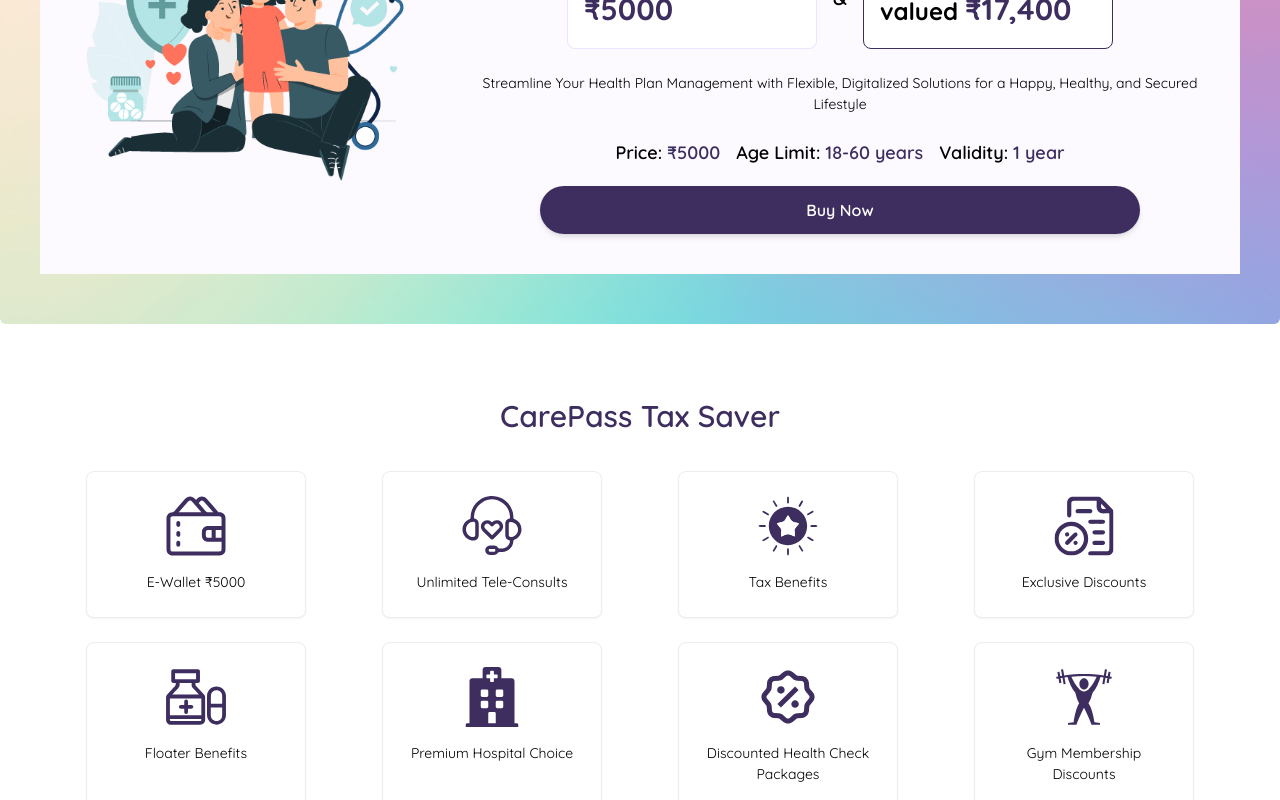
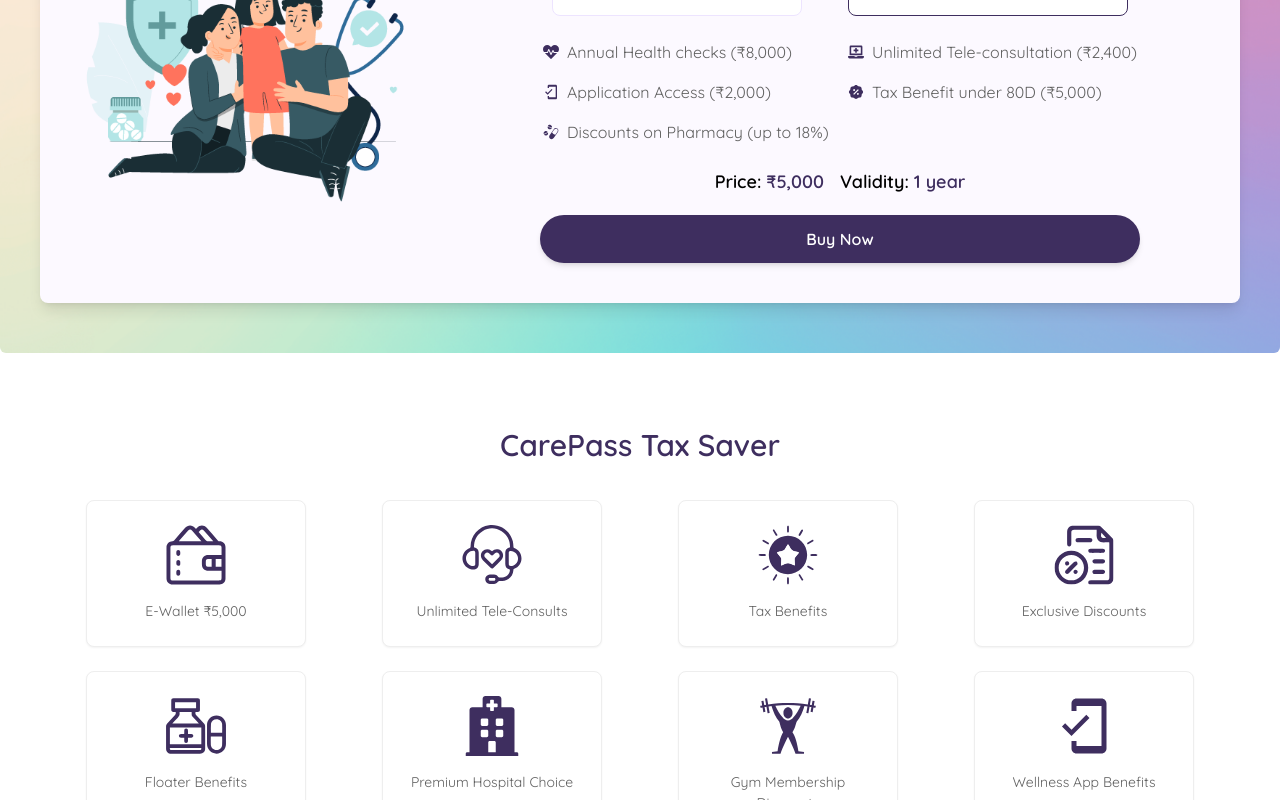
Before and after one commit to sriramarumugham/CAREPASS-UI, a React (Vite) app: page /tax-saver in a window 1280 px wide. Shown: the part 360-1160 px from the top of the page. Built offline with nearby package versions, Linux system fonts and the light colour scheme; no server answers; what @sinclair/typebox would draw is missing.

Commit message:
product landing page changes

```diff
--- a/src/pages/gold-plan.tsx
+++ b/src/pages/gold-plan.tsx
@@ -13,7 +13,12 @@
 import SilverHeart from '../assets/gold-plan.png'
 import { goldPlanGrid, ResponsiveGrid } from '../utils/plan-benifits'
 import { BenefitsBreakdownGold, HealthcareEcosystem, HowItWorksGold, WellnessApp } from '../components/extras'
-
+import { FaHeartbeat, FaClinicMedical, FaTooth } from "react-icons/fa";
+import { IoGlasses } from "react-icons/io5";
+import { FaUserDoctor, FaShieldHeart } from "react-icons/fa6";
+import { RiDiscountPercentFill } from "react-icons/ri";
+import { MdOutlineMobileFriendly } from "react-icons/md";
+import { GiMedicines } from "react-icons/gi";
 
 const themeColors = {
     primary: "text-deepPurple",
@@ -87,23 +92,30 @@
         navigate(ROUTES.CART, { relative: 'path' })
     };
 
-
     return (
         <>
             <Navbar />
 
             <div
-                className={`w-full  px-[20px] rounded-md   py-[50px] min-h-[450px] h-auto ${themeColors.sectionBg} flex flex-col lg:flex-row items-center justify-evenly gap-5`}
+                className={`w-full  px-[20px] rounded-md py-[50px] min-h-[450px] h-auto ${themeColors.sectionBg} flex flex-col lg:flex-row items-center justify-evenly gap-5`}
                 style={{ backgroundImage: `url(${Gradient})` }}
             >
-
-
                 <PlanDetails
-                    heading="CarePass Gold: Comprehensive Family Care, Enhanced with Critical Illness Coverage"
-                    description="Experience unmatched peace of mind with CarePass Gold, the ultimate healthcare solution for you and your loved ones. This premium product seamlessly integrates the benefits of Tax Saver and Silver, with an added layer of critical illness coverage."
-                    pay="₹10000"
-                    values=" ₹3,00,000"
-                    price="₹10000"
+                    heading="CarePass Gold"
+                    description={[
+                        { text: 'Preventive Health Check: ₹8,000', icon: <FaHeartbeat /> },
+                        { text: "Doctor Consultation: ₹12,400", icon: <FaUserDoctor /> },
+                        { text: "App Access: ₹2,000", icon: <MdOutlineMobileFriendly /> },
+                        { text: "Medicines: ₹6,000 ", icon: <GiMedicines /> },
+                        { text: 'Diagnostic: ₹7,000', icon: <FaClinicMedical /> },
+                        { text: 'Dental Care: ₹4,200', icon: <FaTooth /> },
+                        { text: 'Vision Care: ₹2,800', icon: <IoGlasses /> },
+                        { text: 'Critical Illness: ₹2,50,000', icon: <FaShieldHeart /> },
+                        { text: 'Tax Benefits Under 80D: ₹10,000', icon: <RiDiscountPercentFill /> },
+                    ]}
+                    pay="₹10,000"
+                    values=" ₹3,00,000+"
+                    price="₹10,000"
                     ageLimit="18-60 years"
                     validity="1 year"
                     themeColors={themeColors}
--- a/src/pages/super-topup.tsx
+++ b/src/pages/super-topup.tsx
@@ -1,6 +1,6 @@
 import Navbar from "../components/nav-bar";
 import { PlanDetails, TableTemplate } from "./tax-saver";
-import SilverHeart from '../assets/insurance/silber-heart.png'
+import { FaCheckCircle, FaHeartbeat, FaLaptopMedical, FaPrescriptionBottleAlt, FaUserShield } from "react-icons/fa";
 import TrustedPartnersSection from "../components/trusted-partners";
 import ContactUsSection from "../components/contact-us";
 import FooterSection from "../components/footer";
@@ -12,6 +12,13 @@
 import platinum_image from '../assets/carepass_platinum.png';
 import { platinumPlanGrid, ResponsiveGrid } from "../utils/plan-benifits";
 import { BenefitsBreakdownPlatinum, HealthcareEcosystem, HowItWorksPlatinum } from "../components/extras";
+import { FaClinicMedical, FaTooth } from "react-icons/fa";
+import { IoGlasses } from "react-icons/io5";
+import { FaUserDoctor, FaShieldHeart } from "react-icons/fa6";
+import { RiDiscountPercentFill } from "react-icons/ri";
+import { MdOutlineMobileFriendly, MdHealthAndSafety } from "react-icons/md";
+import { GiMedicines } from "react-icons/gi";
+import { TbHealthRecognition } from "react-icons/tb";
 
 
 const SuperTopUpPage = () => {
@@ -76,11 +83,8 @@
         },
       ];
 
-
-
     const { addToCart } = useCartStore();
     const navigate = useNavigate();
-
 
     const productId = "product4";
     const productName = "CarePass Platinum";
@@ -91,30 +95,38 @@
         navigate(ROUTES.CART, { relative: 'path' })
     };
 
-
     return (
         <>
             <Navbar />
-
             <div
                 className={`w-full  px-[20px] rounded-md   py-[50px] min-h-[450px] h-auto ${themeColors.sectionBg} flex flex-col lg:flex-row items-center justify-evenly gap-5`}
                 style={{ backgroundImage: `url(${Gradient})` }}
             >
                 <PlanDetails
-                    heading="CarePass Platinum: Comprehensive Health and Financial Protection, Elevated"
-                    description="Experience unparalleled protection and care with CarePass Platinum, a cohesive product combining the benefits of Tax Saver, Silver, and Gold, enhanced with a super top-up."
+                    heading="CarePass Platinum"
+                    description={[
+                      { text: 'Preventive Health Check: ₹8,000', icon: <FaHeartbeat /> },
+                      { text: "Doctor Consultation: ₹12,400", icon: <FaUserDoctor /> },
+                      { text: "App Access: ₹2,000", icon: <MdOutlineMobileFriendly /> },
+                      { text: "Medicines: ₹6,000 ", icon: <GiMedicines /> },
+                      { text: 'Diagnostic: ₹7,000', icon: <FaClinicMedical /> },
+                      { text: 'Dental Care: ₹4,200', icon: <FaTooth /> },
+                      { text: 'Vision Care: ₹2,800', icon: <IoGlasses /> },
+                      { text: 'Critical Illness: ₹2,50,000', icon: <FaShieldHeart /> },
+                      { text: 'Health Insurance Benefits', icon: <MdHealthAndSafety /> },
+                      { text: 'Super Top-Up: ₹15,00,000/ ₹25,00,000', icon: <FaCheckCircle /> },
+                      { text: 'Health Insurance: ₹3,00,000/₹5,00,000', icon: <TbHealthRecognition /> },
+                      { text: 'Tax Benefits Under 80D: ₹15,000', icon: <RiDiscountPercentFill /> },
+                  ]}
                     pay="₹15,000"
-                    values="₹28,00,000"
+                    values="₹28,00,000+"
                     price="₹15,000"
                     ageLimit="18-60 years"
                     validity="1 year"
                     themeColors={themeColors}
                     imgSrc={platinum_image}
                     onBuyNow={handleBuyNow}
-
                 />
-
-
             </div>
 
             <ResponsiveGrid gridItems={platinumPlanGrid} heading='CarePass Platinum Plan' />
--- a/src/pages/tax-saver.tsx
+++ b/src/pages/tax-saver.tsx
@@ -12,7 +12,11 @@
 import { ROUTES } from "../utils/routes";
 import './Hero.css';
 import HeartPatient from '../assets/family-gold.png'
-import { taxSaverGrid, ResponsiveGrid } from "../utils/plan-benifits"
+import { FaHeartbeat, FaLaptopMedical } from "react-icons/fa";
+import { MdOutlineMobileFriendly } from "react-icons/md";
+import { GiMedicines } from "react-icons/gi";
+import { RiDiscountPercentFill } from "react-icons/ri";
+import { taxSaverGrid, ResponsiveGrid } from "../utils/plan-benifits";
 import { BenefitsBreakdownTaxSaver, CarePassBenefitsTaxSaver, HealthcareEcosystem, HowItWorksTaxSaver, WhyChooseCarePassTaxSaver } from "../components/extras"
 
 
@@ -46,17 +50,23 @@
             >
 
                 <PlanDetails
-                    heading="CarePass Tax Saver Plan: Healthier Life, Lower Taxes"
-                    pay="₹5000"
-                    values="₹17,400"
-                    description="Streamline Your Health Plan Management with Flexible, Digitalized Solutions for a Happy, Healthy, and Secured Lifestyle"
-                    price="₹5000"
+                heading="CarePass Tax Saver Plan"
+                pay="₹5,000"
+                values="₹17,000+"
+                description={[
+                    { text: "Annual Health checks (₹8,000)", icon: <FaHeartbeat /> },
+                    { text: "Unlimited Tele-consultation (₹2,400)", icon: <FaLaptopMedical /> },
+                    { text: "Application Access (₹2,000)", icon: <MdOutlineMobileFriendly /> },
+                    { text: "Tax Benefit under 80D (₹5,000)", icon: <RiDiscountPercentFill /> },
+                    { text: "Discounts on Pharmacy (up to 18%)", icon: <GiMedicines /> },
+                ]}
+                price="₹5,000"
                 ageLimit="18-60 years"
                 validity="1 year"
                 themeColors={themeColors}
                 imgSrc={HeartPatient}
                 onBuyNow={handleBuyNow}
-
+                isTaxSaver={true}
                 />
             </div>
 
@@ -91,6 +101,7 @@
     };
     imgSrc: string;
     onBuyNow: () => void;
+    isTaxSaver: boolean;
 }
 
 export const PlanDetails: FC<PlanDetailsProps> = ({
@@ -103,20 +114,30 @@
     validity,
     themeColors,
     imgSrc,
-    onBuyNow
+    onBuyNow,
+    isTaxSaver,
   }) => {
     return (
       <div
-            className={`flex flex-col mt-[20px] items-center md:flex-row w-full max-w-[1200px] ${themeColors.background} m-auto`}
+        className={`flex flex-col mt-8 items-center md:flex-row w-full max-w-[1200px] ${themeColors.background} m-auto shadow-lg rounded-lg overflow-hidden transform transition-all hover:scale-105 hover:shadow-2xl`}
       >
+        {/* Buy Now button for mobile - moved above the image */}
+        <button
+          onClick={onBuyNow}
+          className="w-full mb-4 block md:hidden max-w-[600px] inline-flex items-center gap-2 rounded-full justify-center px-8 py-3 bg-deepPurple text-white font-semibold text-base shadow-md hover:bg-purple-700 focus:outline-none order-1"
+        >
+          Buy Now
+        </button>
+
         <img
           src={imgSrc}
-                className="max-w-[400px] w-full object-cover "
+          className="max-w-[400px] w-full object-cover"
           alt="Plan Illustration"
         />
-            <div className="p-[40px]">
+
+        <div className="p-[40px] flex flex-col items-center w-full">
           {/* Content */}
-                <div className="flex flex-col items-center">
+          <div className="flex flex-col items-center w-full">
             <p className="text-xl font-bold md:text-3xl text-center text-deepPurple">
               {heading}
             </p>
@@ -135,11 +156,11 @@
               <p className="text-xl font-semibold">&</p>
 
               <div
-                            className={`${themeColors.cardBg} rounded-lg p-4 border border-1 border-deepPurple w-full md:w-[250px] flex flex-col justify-between`}
+                className={`${themeColors.cardBg} rounded-lg p-4 border border-1 border-deepPurple w-full md:w-[280px] flex flex-col justify-between`}
               >
                 <p className="font-bold">Receive benefits</p>
                 <p className="font-bold text-2xl">
-                                valued{" "}
+                  upto{" "}
                   <span className="font-bold text-2xl md:text-3xl text-deepPurple">
                     {values}
                   </span>
@@ -147,25 +168,35 @@
               </div>
             </div>
 
-                    {/* Description */}
-                    <p className="mt-6 text-center text-sm">{description}</p>
+            {/* Description as a simple two-column grid */}
+            <div className="grid grid-cols-1 sm:grid-cols-2 gap-4 mt-6">
+              {description.map((item, index) => (
+                <div key={index} className="flex items-center gap-2">
+                  <div className="text-deepPurple">{item.icon}</div>
+                  <p className="text-gray-700">{item.text}</p>
+                </div>
+              ))}
+            </div>
 
             {/* Price, Age Limit, Validity */}
             <div className="flex flex-col md:flex-row mt-6 gap-4 text-base md:text-lg">
               <p className="font-semibold">
                 Price: <span className="text-deepPurple">{price}</span>
               </p>
+              {!isTaxSaver && (
                 <p className="font-semibold">
                   Age Limit: <span className="text-deepPurple">{ageLimit}</span>
                 </p>
+              )}
               <p className="font-semibold">
                 Validity: <span className="text-deepPurple">{validity}</span>
               </p>
             </div>
 
+            {/* Buy Now button for larger screens */}
             <button
               onClick={onBuyNow}
-                        className="w-full mt-5 max-w-[600px] inline-flex items-center gap-2 rounded-full justify-center px-8 py-3 bg-deepPurple text-white font-semibold text-base shadow-md hover:bg-purple-700 focus:outline-none"
+              className="w-full mt-5 hidden md:block max-w-[600px] inline-flex items-center gap-2 rounded-full justify-center px-8 py-3 bg-deepPurple text-white font-semibold text-base shadow-md hover:bg-purple-700 focus:outline-none"
             >
               Buy Now
             </button>
@@ -174,6 +205,8 @@
       </div>
     );
   };
+
+
 
 
 interface TableTemplateProps<T> {
--- a/src/utils/plan-benifits.tsx
+++ b/src/utils/plan-benifits.tsx
@@ -7,46 +7,38 @@
 import headphone from '../assets/GOLD/headphone.svg';
 import hand from '../assets/GOLD/hand.svg';
 import tag from '../assets/GOLD/tag.svg';
-import { MdOutlineMobileFriendly, MdHealthAndSafety } from "react-icons/md";
-import { FaHospital, FaUserShield } from "react-icons/fa";
+import { MdOutlineMobileFriendly, MdHealthAndSafety, MdFamilyRestroom } from "react-icons/md";
+import { FaHospital, FaUserShield, FaHeartbeat } from "react-icons/fa";
 import { BsQrCodeScan } from "react-icons/bs";
 import { FaPersonCircleCheck } from "react-icons/fa6";
 import { GiWeightLiftingUp } from "react-icons/gi";
-import { RiDiscountPercentLine } from "react-icons/ri";
-import { TfiCup } from "react-icons/tfi";
-import { BsHeartPulse } from "react-icons/bs";
-import { TbPigMoney } from "react-icons/tb";
+import { RiDiscountPercentLine, RiDiscountPercentFill } from "react-icons/ri";
 import { GiHealthNormal } from "react-icons/gi";
 
 
 export const goldPlanGrid = [
-    { iconSrc: Wallet, description: "E-Wallet ₹10,000", icon: false },
-    { iconSrc: headphone, description: "₹5,000 Preventive Health Checks", icon: false },
-    { iconSrc: Rewards, description: "Tax Benefits (80D)", icon: false },
-    { iconSrc: Tax, description: "₹25 Lacs Critical Illness Cover", icon: true, iconName: MdHealthAndSafety },
+    { iconSrc: Wallet, description: "E-wallet ₹15,000. (₹5,000: Annual Health Checks, ₹10,000: Primary care Services)", icon: false },
+    { iconSrc: Rewards, description: "Tax benefits under 80-D", icon: false },
+    { iconSrc: Tax, description: "Critical Insurance (CI) cover ₹2,50,000", icon: true, iconName: MdHealthAndSafety },
+    { iconSrc: Tax, description: "​Add additional beneficiary for CI coverage at a very minimal cost", icon: true, iconName: FaHeartbeat },
+    { iconSrc: Tax, description: "Exclusive discounts on Diagnostic and Pharmacy.", icon: true, iconName: RiDiscountPercentFill },
+    { iconSrc: Tax, description: "Comprehensive Family Protection: (Include- Self, spouse, 2 children)", icon: true, iconName: MdFamilyRestroom },
+    { iconSrc: discount, description: "Premium Hospitals Network", icon: true, iconName: FaHospital },
+    { iconSrc: tag, description: "Discounted Gym Memberships", icon: true, iconName: GiWeightLiftingUp },
     { iconSrc: Pharmacy, description: "Scan & Pay Option", icon: true, iconName: BsQrCodeScan },
-    { iconSrc: discount, description: "Premium Hospital Discounts", icon: true, iconName: FaHospital },
-    { iconSrc: tag, description: "Discounted Health Check Packages", icon: true, iconName: RiDiscountPercentLine },
-    { iconSrc: tag, description: "Gym Membership Discounts", icon: true, iconName: GiWeightLiftingUp },
-    { iconSrc: tag, description: "₹3,00,000+ in benefits for just ₹10,000", icon: true, iconName: TfiCup },
-    { iconSrc: tag, description: "Enhanced critical illness coverage", icon: true, iconName: BsHeartPulse },
-    { iconSrc: tag, description: "Comprehensive family protection", icon: true, iconName: FaUserShield },
-    { iconSrc: tag, description: "Tax benefits and savings", icon: true, iconName: TbPigMoney },
-    { iconSrc: tag, description: "Access to India's largest healthcare ecosystem", icon: true, iconName: GiHealthNormal },
-    { iconSrc: hand, description: "Wellness App Benefits", icon: true, iconName: MdOutlineMobileFriendly }
+    { iconSrc: tag, description: "Access to India's Largest healthcare ecosystem.", icon: true, iconName: GiHealthNormal },
+    { iconSrc: hand, description: "The Wellness corner Platinum Access", icon: true, iconName: MdOutlineMobileFriendly }
 ];
 
 export const taxSaverGrid = [
-    { iconSrc: Wallet, description: "E-Wallet ₹5000", icon: false },
+    { iconSrc: Wallet, description: "E-Wallet ₹5,000", icon: false },
     { iconSrc: headphone, description: "Unlimited Tele-Consults", icon: false },
     { iconSrc: Rewards, description: "Tax Benefits", icon: false },
     { iconSrc: Tax, description: "Exclusive Discounts", icon: false },
     { iconSrc: Pharmacy, description: "Floater Benefits", icon: false },
     { iconSrc: discount, description: "Premium Hospital Choice", icon: true, iconName: FaHospital },
-    { iconSrc: tag, description: "Discounted Health Check Packages", icon: true, iconName: RiDiscountPercentLine },
     { iconSrc: tag, description: "Gym Membership Discounts", icon: true, iconName: GiWeightLiftingUp },
-    { iconSrc: hand, description: "Wellness App Benefits", icon: true, iconName: MdOutlineMobileFriendly },
-    { iconSrc: Pharmacy, description: "Scan & Pay Option", icon: true, iconName: BsQrCodeScan }
+    { iconSrc: hand, description: "Wellness App Benefits", icon: true, iconName: MdOutlineMobileFriendly }
 ];
 
 export const silverPlanGrid = [
@@ -55,23 +47,23 @@
     { iconSrc: Pharmacy, description: "Floater Benefits", icon: false },
     { iconSrc: Tax, description: "Scan & Pay Option", icon: true, iconName: BsQrCodeScan },
     { iconSrc: Pharmacy, description: "Premium Hospital Discounts", icon: true, iconName: FaHospital },
-    { iconSrc: tag, description: "Discounted Health Check Packages", icon: true, iconName: RiDiscountPercentLine },
     { iconSrc: tag, description: "Gym Membership Discounts", icon: true, iconName: GiWeightLiftingUp },
     { iconSrc: hand, description: "Wellness App Benefits", icon: true, iconName: MdOutlineMobileFriendly }
 ];
 
 export const platinumPlanGrid = [
-    { iconSrc: Wallet, description: "E-Wallet ₹10,000", icon: false },
-    { iconSrc: headphone, description: "₹5,000 Preventive Health Checks", icon: false },
-    { iconSrc: Rewards, description: "Tax Benefits (80D)", icon: false },
-    { iconSrc: Tax, description: "₹25 Lacs Critical Illness Cover", icon: true, iconName: MdHealthAndSafety },
+    { iconSrc: Wallet, description: "E-wallet worth ₹ 15,000. (₹5,000: Annual Health Checks, ₹10,000: Primary care benefits)  ", icon: false },
+    { iconSrc: Rewards, description: "Tax benefits under 80-D.", icon: false },
+    { iconSrc: Tax, description: "Critical Insurance (CI) cover ₹2,50,000", icon: true, iconName: MdHealthAndSafety },
     { iconSrc: Tax, description: "Base Insurance Cover (₹3L/₹5L)", icon: true, iconName: FaUserShield },
     { iconSrc: Tax, description: "Super Top-Up Cover (₹15 Lacs/₹25 Lacs)", icon: true, iconName: FaPersonCircleCheck },
+    { iconSrc: Tax, description: "Exclusive discounts on Diagnostic and Pharmacy.", icon: true, iconName: RiDiscountPercentFill },
+    { iconSrc: Tax, description: "Comprehensive Family Protection: (Include- Self, spouse, 2 children)", icon: true, iconName: MdFamilyRestroom },
+    { iconSrc: Tax, description: "Premium Hospitals Network", icon: true, iconName: FaHospital },
+    { iconSrc: tag, description: "Dscounted Gym memberships", icon: true, iconName: GiWeightLiftingUp },
     { iconSrc: Pharmacy, description: "Scan & Pay Option", icon: true, iconName: BsQrCodeScan },
-    { iconSrc: Tax, description: "Premium Hospital Discounts", icon: false },
-    { iconSrc: tag, description: "Discounted Health Check Packages", icon: true, iconName: RiDiscountPercentLine },
-    { iconSrc: tag, description: "Gym Membership Discounts", icon: true, iconName: GiWeightLiftingUp },
-    { iconSrc: hand, description: "Wellness App Benefits", icon: true, iconName: MdOutlineMobileFriendly }
+    { iconSrc: tag, description: "Access to India's Largest healthcare ecosystem.", icon: true, iconName: GiHealthNormal },
+    { iconSrc: hand, description: "The Wellness Corner Platinum Access", icon: true, iconName: MdOutlineMobileFriendly }
 ];
 
 interface GridItemProps {
@@ -83,19 +75,41 @@
 
 const GridItem: FC<GridItemProps> = ({ iconSrc, description, icon, iconName }) => {
     const IconComponent = iconName;
+
     return (
-        <div className="bg-white max-h-[280px] max-w-[220px] p-6 rounded-lg shadow-sm flex flex-col items-center space-y-4 animated-border"
-            style={{
-                width: '100%',
-            }}>
-            {icon ? <div className="w-[60px] h-[60px] flex items-center justify-center">
-                <IconComponent style={{ width: '60px', height: '60px', color: '#3E2E5F' }} /> {/* Apply inline styles */}
-            </div> :
-                <img src={iconSrc} alt="icon" className="w-[60px] h-[60px] " />}
-            <p className="text-sm text-center">{description}</p>
-        </div>
+      <div
+        className="bg-white max-h-[280px] max-w-[220px] p-6 rounded-lg shadow-sm flex flex-col items-center space-y-4 transform transition-all duration-300 hover:shadow-lg hover:scale-105 border border-gray-200 hover:border-deepPurple"
+        style={{
+          width: '100%',
+        }}
+      >
+        {icon ? (
+          <div className="w-[60px] h-[60px] flex items-center justify-center">
+            <IconComponent
+              style={{
+                width: '60px',
+                height: '60px',
+                color: '#3E2E5F',
+                transition: 'color 0.3s ease-in-out',
+              }}
+              className="group-hover:text-deepPurple"
+            />
+          </div>
+        ) : (
+          <img
+            src={iconSrc}
+            alt="icon"
+            className="w-[60px] h-[60px] transition-transform duration-300 hover:scale-110"
+          />
+        )}
+        <p className="text-sm text-center text-gray-700 transition-colors duration-300 hover:text-deepPurple">
+          {description}
+        </p>
+      </div>
     );
-};
+  };
+
+
 
 interface ResponsiveGridProps {
     heading: string;
```
Also changed, not shown: src/pages/silver-plan.tsx (+28 -23 lines). Lines whose indentation alone changed are shown as unchanged.
